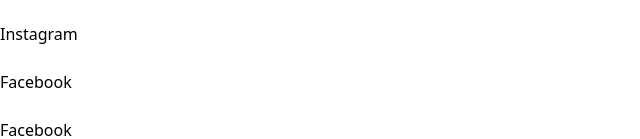
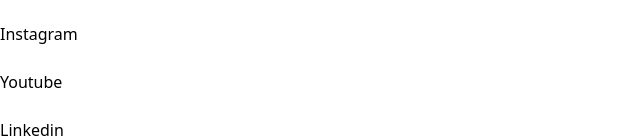
Before and after one commit to BackendExpert/contact-nifs, a React (Vite) app: page / in a window 1280 px wide. Shown: the part 1130-1269 px from the top of the page, without its empty margins (0-640 px from the left). Built offline with nearby package versions, Linux system fonts and the light colour scheme; some icons are missing.

Commit message:
Update
Co-Authored-By: JehanKandy  <jehankandy@gmail.com>

```diff
--- a/src/contact/Contact.tsx
+++ b/src/contact/Contact.tsx
@@ -146,10 +146,10 @@
         <div className="">
           <div className="">
             <div className="">
-              <IonIcon name="logo-facebook" />
+              <IonIcon name="logo-youtube" />
             </div>
             <div className="">
-              <p className="">Facebook</p>
+              <p className="">Youtube</p>
             </div>
           </div>
         </div>
@@ -157,10 +157,10 @@
         <div className="">
           <div className="">
             <div className="">
-              <IonIcon name="logo-facebook" />
+              <IonIcon name="logo-linkedin" />
             </div>
             <div className="">
-              <p className="">Facebook</p>
+              <p className="">Linkedin</p>
             </div>
           </div>
         </div>
```
